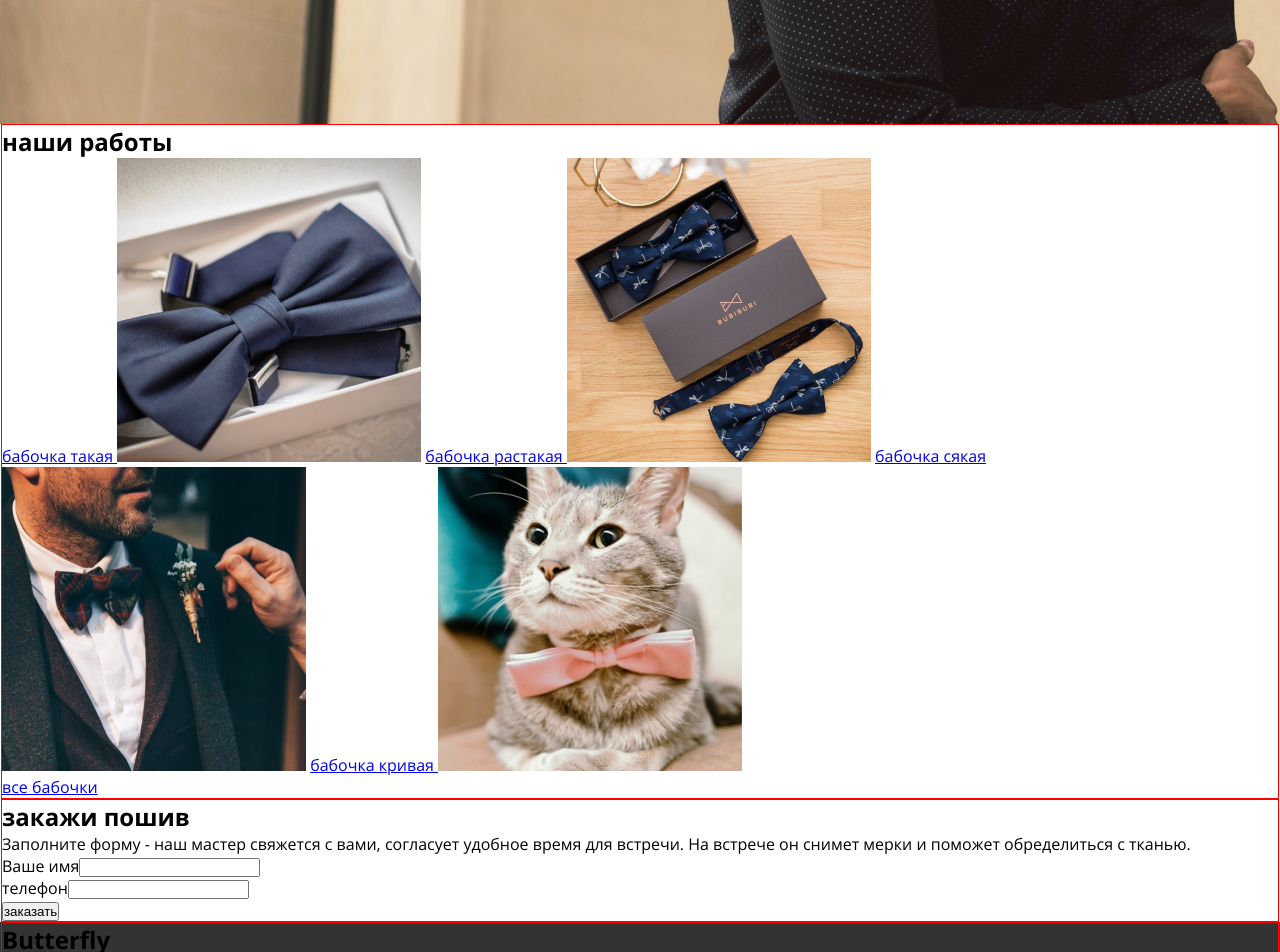
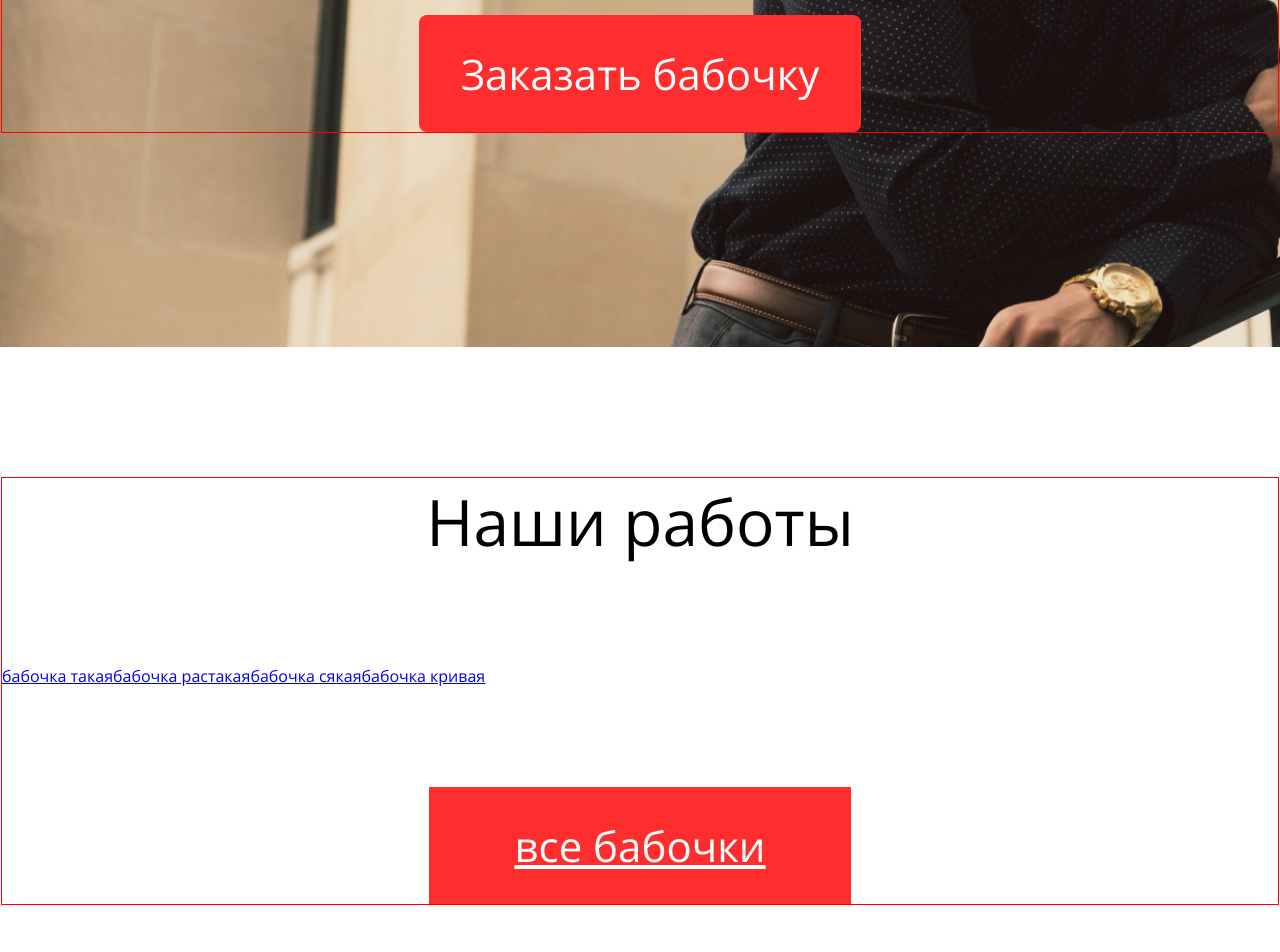
Before and after one commit to coiseco/butterfly-shop-isachenko, a website: page www/index.html in a window 1280 px wide. Shown: the part 620-1572 px from the top of the page. Drawn offline with Linux system fonts and the light colour scheme; a web font is replaced by a local one.

Commit message:
somethig strange

```diff
--- a/src/styles/blocks/_header.scss
+++ b/src/styles/blocks/_header.scss
@@ -2,6 +2,9 @@
   background-color: $color-dark;
   padding: 16px 0;
   color: #fff;
+  position: sticky;
+  top: 0;
+  right: 0;
 }
 
 .header-inner {
@@ -41,6 +44,7 @@
   font-weight: 700;
   font-size: 14px;
   line-height: 24px;
+  text-transform: uppercase;
 }
 
 .header-link:hover {
--- a/src/styles/blocks/_presentation.scss
+++ b/src/styles/blocks/_presentation.scss
@@ -1,3 +1,42 @@
-.presentation-inner{
+.presentation {
+  padding: 130px 0;
+}
+
+
+.presentation-inner {
   @include inner;
 }
+
+.presentation-title {
+  font-weight: 400;
+  font-size: 64px;
+  line-height: 87px;
+  text-align: center;
+}
+
+.presentation-fade {
+  padding: 100px 0;
+
+  display: flex;
+
+}
+
+.presentation-fade-btn {
+  margin: 0 auto;
+  display: flex;
+  justify-content: center;
+  width: 33%;
+  background-color: $color-red;
+
+}
+
+.presentation-btn {
+  padding: 30px 80px;
+  color: #fff;
+  text-align: center;
+  border-radius: 8px;
+  text-align: center;
+  font-weight: 400;
+  font-size: 42px;
+  line-height: 57px;
+}
--- a/src/styles/blocks/_promo.scss
+++ b/src/styles/blocks/_promo.scss
@@ -1,7 +1,8 @@
 .promo {
-  padding: 200px 0;
-  background-image: url(/www/images/promo.jpg);
-  // color: #fff;
+  padding: 214px 0;
+  background-image: url(/images/promo.jpg);
+  background-size: cover;
+  color: #fff;
   text-align: center;
 }
 
@@ -10,17 +11,31 @@
 }
 
 .promo-wrap {
+  margin: 0 auto;
   display: flex;
   flex-wrap: wrap;
-  align-items: center;
+  justify-content: center;
 }
+
 
 .promo-ttl {
   font-weight: 600;
   font-size: 72px;
   line-height: 98px;
+  margin-bottom: 100px;
+
 }
 
-.promo-btn{
-  border: 1px solid black;
+
+
+.promo-btn {
+  border-radius: 8px;
+  background-color: $color-red;
+  color: #fff;
+  text-decoration: none;
+  text-align: center;
+  padding: 30px 42px;
+  font-weight: 400;
+  font-size: 42px;
+  line-height: 57px;
 }
--- a/src/styles/common/_common.scss
+++ b/src/styles/common/_common.scss
@@ -6,7 +6,7 @@
 
 body {
   font-family: $font;
-  margin: 0;
+  margin:0;
   padding: 0;
 }
 
--- a/www/index.html
+++ b/www/index.html
@@ -32,30 +32,47 @@
   </header>
   <main>
     <section class="promo">
-        <div class="promo-inner">
+      <div class="promo-inner">
+        <div class="promo-wrap">
           <h1 class="promo-ttl">Индивидуальный пошив галсутков-бабочек</h1>
+
           <a href="#" class="promo-btn">Заказать бабочку</a>
         </div>
+
+
+
       </div>
     </section>
     <section class="presentation">
-        <div class="presentation-inner">
-          <h1 class="presentation-title">наши работы</h1>
-          <div class="presentation-fade">
-            <a href="#" class="presentation-links">бабочка такая <img src="images/bluBatterfly.jpg" alt=""></a>
-            <a href="#" class="presentation-links">бабочка растакая <img src="images/portmone.jpg" alt=""></a>
-            <a href="#" class="presentation-links">бабочка сякая <img src="images/menWithButterfly.jpg" alt=""></a>
-            <a href="#" class="presentation-links">бабочка кривая <img src="images/cat.jpg" alt=""></a>
+      <div class="presentation-inner">
+        <h1 class="presentation-title">Наши работы</h1>
+        <div class="presentation-fade">
+          <div class="presentation-item">
+            <a href="#" class="presentation-links">бабочка такая</a>
           </div>
+          <div class="presentation-item">
+            <a href="#" class="presentation-links">бабочка растакая</a>
+          </div>
+          <div class="presentation-item">
+            <a href="#" class="presentation-links">бабочка сякая</a>
+          </div>
+          <div class="presentation-item">
+            <a href="#" class="presentation-links">бабочка кривая </a>
+          </div>
+        </div>
+        <div class="presentation-fade-btn">
           <a href="#" class="presentation-btn">все бабочки</a>
         </div>
+
+      </div>
       </div>
     </section>
     <section class="purchaise">
       <div class="purchaise-inner">
         <div class="purchaise-fade">
           <h2 class="purchaise-title">закажи пошив</h2>
-          <p class="purchaise-text">Заполните форму - наш мастер свяжется с вами, согласует удобное время для встречи. На встрече он снимет мерки и поможет обределиться с тканью.</p>
+          <p class="purchaise-text">Заполните форму - наш мастер свяжется с вами, согласует удобное время для встречи.
+            На встрече он снимет мерки и поможет обределиться с тканью.</p>
           <div class="purchaise-form">
             <form action="#" method="post">
               <p class="form-text"><label for="name">Ваше имя</label><input type="text" id="name"></p>
```
Also changed, not shown: www/style/style.css.
